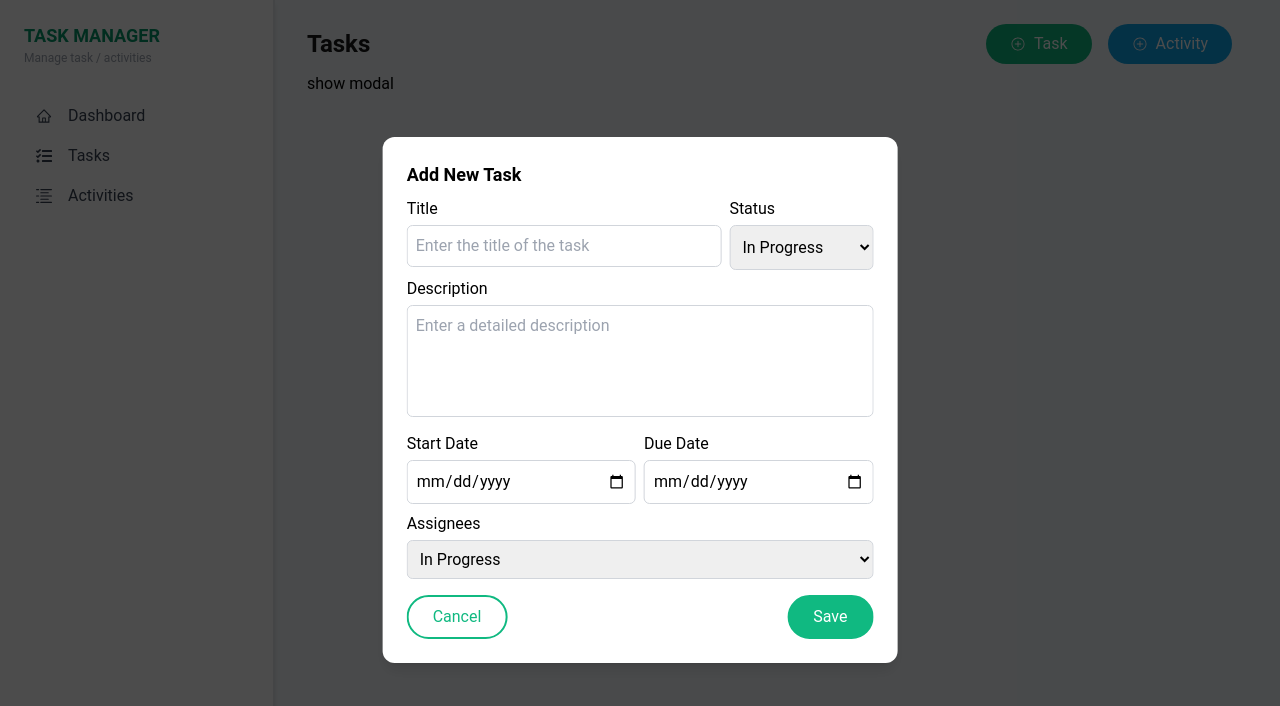
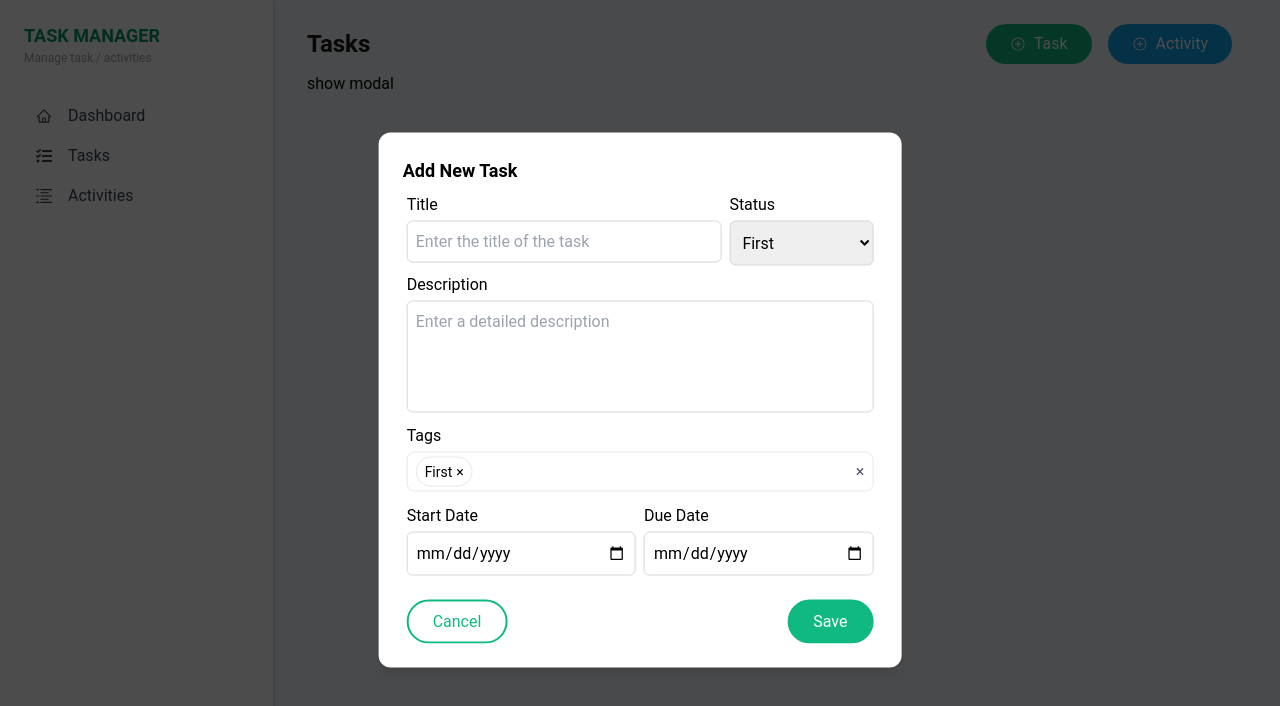
Before and after one commit to TiyashiKavindya/task-manager, a React (Vite) app in the folder client/: page /task in a window 1280 px wide. Both pictures are taken after a click on the button "show modal". Shown: the top 706 px of the page. Built offline with nearby package versions, Linux system fonts and the light colour scheme.

Commit message:
muli select

```diff
--- a/client/src/components/Modal/index.tsx
+++ b/client/src/components/Modal/index.tsx
@@ -12,7 +12,7 @@ function Modal({ children, title, className }: ModalProps) {
     return (
         <dialog open={showModal} className={className}>
             <div className="fixed z-[9998] inset-0 bg-black bg-opacity-70"></div>
-            <div className="fixed md:top-1/2 bottom-2 left-1/2 transform -translate-x-1/2 md:-translate-y-1/2 bg-white z-[9999] px-4 py-6 md:px-6 rounded-xl shadow-lg min-w-[95%] mx-auto md:min-w-[60%] lg:min-w-[40%] min-h-56 h-fit max-h-[95dvh] overflow-y-auto">
+            <div className="fixed md:top-1/2 bottom-2 left-1/2 transform -translate-x-1/2 md:-translate-y-1/2 bg-white z-[9999] px-4 py-6 md:px-6 rounded-xl shadow-lg min-w-[95%] mx-auto md:min-w-[60%] lg:min-w-[40%] min-h-56 h-fit md:max-h-[95dvh] overflow-y-auto md:overflow-visible">
                 <p className='text-lg font-semibold mb-2'>{title}</p>
                 {children}
             </div>
--- a/client/src/components/MultiSelect.tsx
+++ b/client/src/components/MultiSelect.tsx
@@ -1,36 +1,87 @@
-import { SelectHTMLAttributes, useState } from 'react'
-import { SelectOption } from '../types';
+import { useState } from "react"
 
-interface MultiSelectProps extends SelectHTMLAttributes<HTMLSelectElement> {
-    label: string;
-    options: SelectOption[];
+type SelectOption = {
+    label: string
+    value: string | number
 }
 
-function MultiSelect(props: MultiSelectProps) {
-    const { label, options, onChange, ...rest } = props
-    const [selectedOptions, setSelectedOptions] = useState<SelectOption[]>([])
+type MultipleSelectProps = {
+    label: string
+    className?: string
+    options: SelectOption[]
+    value: SelectOption[]
+    onChange: (value: SelectOption[]) => void
+}
 
-    const handleSelectChange = (e: React.ChangeEvent<HTMLSelectElement>) => {
-        const selectedOptions = Array.from(e.target.selectedOptions).map(option => ({ value: option.value, label: option.textContent })) as SelectOption[]
-        setSelectedOptions(selectedOptions)
-        onChange && onChange(e)
+function MultiSelect({ label, className, value, onChange, options }: MultipleSelectProps) {
+    const [isOpen, setIsOpen] = useState(false)
+
+    function clearOptions() {
+        onChange([])
+    }
+
+    function selectOption(option: SelectOption) {
+
+        if (value.includes(option)) {
+            onChange(value.filter(o => o !== option))
+        } else {
+            onChange([...value, option])
+        }
+    }
+
+    function isOptionSelected(option: SelectOption) {
+        return value.includes(option)
     }
 
     return (
-        <div>
-            <label className="">{label}</label>
-            <div className="flex flex-wrap gap-1">
-                {selectedOptions.map((option, index) => (
-                    <span key={index} className="bg-emerald-500 text-white py-1 px-2 text-sm rounded-full">{option.label}</span>
-                ))}
+        <div className={`my-1 ${className}`}>
+            <p className='pb-1'>{label}</p>
+            <div
+                onBlur={() => setIsOpen(false)}
+                onClick={() => setIsOpen(prev => !prev)}
+                className='relative z-0 w-full h-10 border flex items-center gap-2 rounded-lg outline-none px-2'
+            >
+                <span className='flex-grow flex gap-1 flex-wrap'>
+                    {value.map(v => (
+                        <button
+                            key={v.value}
+                            onClick={e => {
+                                e.stopPropagation()
+                                selectOption(v)
+                            }}
+                            className='flex items-center gap-1 border rounded-full px-2 py-1 text-sm cursor-pointer bg-none outline-none'
+                        >
+                            {v.label}
+                            <span className={"remove-btn"}>&times;</span>
+                        </button>
+                    ))}
+                </span>
+                <button
+                    onClick={e => {
+                        e.stopPropagation()
+                        clearOptions()
+                    }}
+                    className=' bg-none text-gray-600 border-none outline-none cursor-pointer hover:text-gray-800 transition-colors duration-300 ease-in-out p-0'
+                >
+                    &times;
+                </button>
+                <ul className={`absolute shadow-md m-0 p-0 list-none max-h-28 overflow-y-auto border w-full left-0 top-full bg-white z-[9999] ${isOpen ? ' block' : "hidden"}`}>
+                    {options.map((option) => (
+                        <li
+                            onClick={e => {
+                                e.stopPropagation()
+                                selectOption(option)
+                                setIsOpen(false)
+                            }}
+                            key={option.value}
+                            className={`px-2 py-1 cursor-pointer hover:bg-emerald-500 hover:text-white ${isOptionSelected(option) ? 'bg-gray-100' : ""
+                                } `}
+                        >
+                            {option.label}
+                        </li>
+                    ))}
+                </ul>
             </div>
-            <select className="mt-1 w-full border border-gray-300 rounded-md p-2 focus:outline-none focus:ring-2 focus:ring-emerald-500 focus:border-transparent"
-                onChange={handleSelectChange}
-                {...rest}>
-                {options.map((option, index) => (
-                    <option key={index} value={option.value}>{option.label}</option>
-                ))}
-            </select>
         </div>
     )
 }
--- a/client/src/components/TextArea/index.tsx
+++ b/client/src/components/TextArea/index.tsx
@@ -7,7 +7,7 @@ interface TeaxtAreaProps extends InputHTMLAttributes<HTMLTextAreaElement> {
 function TextArea(props: TeaxtAreaProps) {
     const { label, ...rest } = props
     return (
-        <div className="mb-2">
+        <div className="mb-1">
             <label className="">{label}</label>
             <textarea className="mt-1 w-full resize-none h-28 border border-gray-300 rounded-md p-2 focus:outline-none focus:ring-2 focus:ring-emerald-500 focus:border-transparent" {...rest}></textarea>
         </div>
--- a/client/src/pages/TaskPage/AddNewTaskForm.tsx
+++ b/client/src/pages/TaskPage/AddNewTaskForm.tsx
@@ -1,3 +1,4 @@
+import { useState } from "react"
 import DatePicker from "../../components/DatePicker"
 import InputField from "../../components/InputField"
 import MultiSelect from "../../components/MultiSelect"
@@ -6,28 +7,37 @@ import TextArea from "../../components/TextArea"
 import { useAppContext } from "../../contexts"
 import { SelectOption } from "../../types"
 
-const selectOp: SelectOption[] = [
-    { label: 'In Progress', value: 'IN_PROGRESS' },
-    { label: 'Done', value: 'DONE' }
+const options: SelectOption[] = [
+    { label: "First", value: 1 },
+    { label: "Second", value: 2 },
+    { label: "Third", value: 3 },
 ]
 
 function AddNewTaskForm() {
     const { closeModal } = useAppContext()
+    const [value, setValue] = useState<SelectOption[]>([options[0]])
+
+    const handleSave = () => {
+        console.log("Save")
+        console.log(value)
+        closeModal()
+    }
+
     return (
-        <div className="overflow-y-auto">
+        <div className="overflow-y-auto px-1">
             <div className="flex gap-2">
                 <InputField label="Title" placeholder="Enter the title of the task" name="title" />
-                <Select className="w-28 text-sm md:text-base md:w-36" label="Status" options={selectOp} />
+                <Select className="w-28 text-sm md:text-base md:w-36" label="Status" options={options} />
             </div>
             <TextArea label="Description" placeholder="Enter a detailed description" />
+            <MultiSelect className="mb-3" label="Tags" value={value} onChange={o => setValue(o)} options={options} />
             <div className="grid grid-cols-1 md:grid-cols-2 gap-2">
                 <DatePicker label="Start Date" />
                 <DatePicker label="Due Date" />
             </div>
-            <MultiSelect label="Assignees" options={selectOp} />
             <div className="mt-4 flex justify-between items-center">
                 <button onClick={closeModal} className="btn border-2 border-emerald-500 text-emerald-500">Cancel</button>
-                <button onClick={closeModal} className="btn border-2 border-emerald-500 bg-emerald-500 text-white hover:bg-emerald-600 ">Save</button>
+                <button onClick={handleSave} className="btn border-2 border-emerald-500 bg-emerald-500 text-white hover:bg-emerald-600 ">Save</button>
             </div>
         </div>
     )
--- a/client/src/types.ts
+++ b/client/src/types.ts
@@ -1,4 +1,4 @@
 export type SelectOption = {
-    value: string;
-    label: string;
+    label: string
+    value: string | number
 }
```
